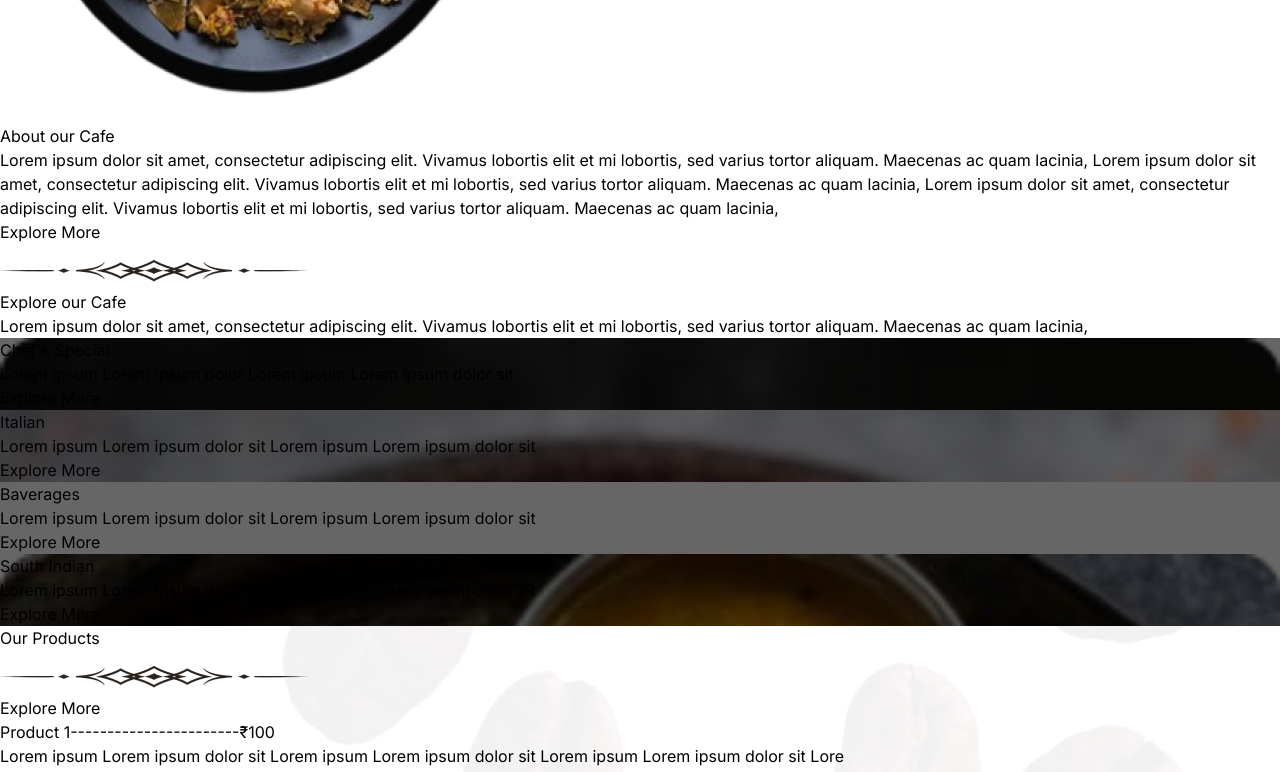
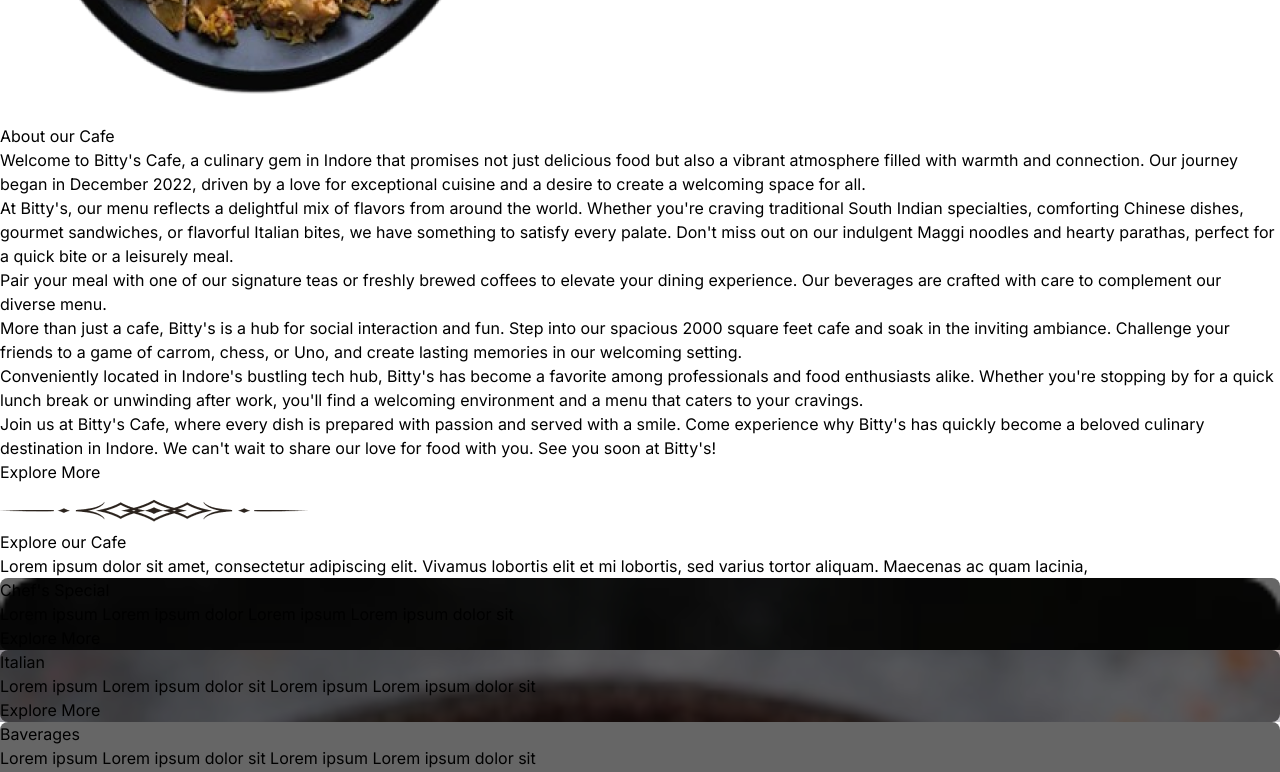
Before and after one commit to hiringtech124/bittys, a Next.js app: page / in a window 1280 px wide. Shown: the part 620-1392 px from the top of the page. Built offline with nearby package versions, Linux system fonts and the light colour scheme.

Commit message:
done about page

```diff
--- a/src/components/About/About.js
+++ b/src/components/About/About.js
@@ -3,24 +3,22 @@
 function About() {
     return (
         <>
-            <div className='h-full w-full flex justify-end max-md:justify-center pb-[166px] max-md:pb-[100px] max-md:pb-[50px]'>
+            <div className='h-full w-full flex justify-end max-lg:justify-center pb-[45px] max-md:pb-[100px] max-md:pb-[50px]'>
 
-                <div className=' w-[600px] max-lg:w-[500px] mr-[200px] max-xl:mr-[100px] max-xl:mr-[50px]  mt-[200px] max-md:mt-[100px] max-sm:mt-[50px] flex flex-col justify-between max-sm:mt-[0px]
+                <div className=' w-[600px] max-lg:w-[500px] mr-[200px] max-xl:mr-[200px] max-xl:mr-[100px]  mt-[20px] max-md:mt-[100px] max-sm:mt-[50px] flex flex-col justify-between max-sm:mt-[0px]
                      max-md:ml-[0px] max-md:mr-[0px] max-md:items-center '>
 
                     <h1 className='font-bold text-[70px] font-serif mb-[20px] max-lg:text-[60px] max-md:text-[50px] max-sm:text-[30px]'>About our Cafe</h1>
 
 
-                    <p className='w-[500px] max-sm:w-[300px] text-[15px] mb-[20px] max-md:text-[14px] max-sm:text-[10px] max-lg:text-[15px] max-sm:p-5'>Lorem ipsum dolor sit amet, consectetur adipiscing elit.
-                        Vivamus lobortis elit et mi lobortis, sed varius tortor aliquam.
-                        Maecenas ac quam lacinia,
-                        Lorem ipsum dolor sit amet, consectetur adipiscing elit.
-                        Vivamus lobortis elit et mi lobortis, sed varius tortor aliquam.
-                        Maecenas ac quam lacinia,
-                        Lorem ipsum dolor sit amet, consectetur adipiscing elit.
-                        Vivamus lobortis elit et mi lobortis, sed varius tortor aliquam.
-                        Maecenas ac quam lacinia,
-                    </p>
+                    <div className='w-[700px] max-md:w-[500px] max-sm:w-[300px] text-[15px] mb-[20px] max-md:text-[14px] max-sm:text-[10px] max-lg:text-[15px] max-sm:p-5'>
+                    <p className='mb-[10px]'> Welcome to Bitty&apos;s Cafe, a culinary gem in Indore that promises not just delicious food but also a vibrant atmosphere filled with warmth and connection. Our journey began in December 2022, driven by a love for exceptional cuisine and a desire to create a welcoming space for all.</p>
+                        <p className='mb-[10px]'> At Bitty&apos;s, our menu reflects a delightful mix of flavors from around the world. Whether you&apos;re craving traditional South Indian specialties, comforting Chinese dishes, gourmet sandwiches, or flavorful Italian bites, we have something to satisfy every palate. Don&apos;t miss out on our indulgent Maggi noodles and hearty parathas, perfect for a quick bite or a leisurely meal.</p>
+                        <p className='mb-[10px]'> Pair your meal with one of our signature teas or freshly brewed coffees to elevate your dining experience. Our beverages are crafted with care to complement our diverse menu.</p>
+                        <p className='mb-[10px]'> More than just a cafe, Bitty&apos;s is a hub for social interaction and fun. Step into our spacious 2000 square feet cafe and soak in the inviting ambiance. Challenge your friends to a game of carrom, chess, or Uno, and create lasting memories in our welcoming setting.</p>
+                        <p className='mb-[10px]'> Conveniently located in Indore&apos;s bustling tech hub, Bitty&apos;s has become a favorite among professionals and food enthusiasts alike. Whether you&apos;re stopping by for a quick lunch break or unwinding after work, you&apos;ll find a welcoming environment and a menu that caters to your cravings.</p>
+                        <p>Join us at Bitty&apos;s Cafe, where every dish is prepared with passion and served with a smile. Come experience why Bitty&apos;s has quickly become a beloved culinary destination in Indore. We can&apos;t wait to share our love for food with you. See you soon at Bitty&apos;s!</p>
+                    </div>
 
                     <button className='w-[155px] h-[70px] bg-[#5B422E] max-md:w-[130px] max-md:h-[60px] max-sm:w-[110px] max-sm:h-[55px] rounded-lg text-[#fff] text-[16px] max-sm:text-[12px]'>Explore More</button>
                 </div>
--- a/src/components/OurCafe/ExploreCafe.js
+++ b/src/components/OurCafe/ExploreCafe.js
@@ -23,28 +23,28 @@
         </div>
         <div className='flex justify-center max-lg:grid max-lg:grid-cols-3 max-lg:gap-4 max-md:grid-cols-2 max-md:gap-4 max-sm:grid-cols-1 max-sm:gap-4
         max-md:ml-[50px] max-sm:ml-[30px] max-lg:pb-[30px]'>
-          <div className=' chefS w-[310px] h-[400px] mr-[50px] flex items-center pt-[190px] max-lg:w-[250px] max-lg:h-[300px] max-lg:pt-[100px]' >
+          <div className=' chefS w-[310px] h-[400px] mr-[50px] rounded-lg flex items-center pt-[190px] max-lg:w-[250px] max-lg:h-[300px] max-lg:pt-[100px]' >
             <div className=' flex flex-col items-center'>
               <h1 className='font-serif font-bold text-[32px] pb-5 tracking-wide max-lg:text-[25px] text-[#fff]'>Chef&apos;s Special</h1>
               <p className='pb-5 pl-5 max-lg:text-[13px] text-[#fff]'>Lorem ipsum Lorem ipsum dolor Lorem ipsum Lorem ipsum dolor sit</p>
               <a className='text-[red] text-[20px] font-bold max-lg:text-[16px]'>Explore More</a>
             </div>
           </div>
-          <div className='italian w-[310px] h-[400px] mr-[50px] flex items-center pt-[190px] max-lg:w-[250px] max-lg:h-[300px] max-lg:pt-[100px]' >
+          <div className='italian w-[310px] h-[400px] mr-[50px] rounded-lg flex items-center pt-[190px] max-lg:w-[250px] max-lg:h-[300px] max-lg:pt-[100px]' >
             <div className='flex flex-col items-center'>
               <h1 className='font-serif font-bold text-[32px] pb-5 tracking-wide max-lg:text-[25px] text-[#fff]'>Italian</h1>
               <p className='pb-5 pl-5 max-lg:text-[13px] text-[#fff]'>Lorem ipsum Lorem ipsum dolor sit Lorem ipsum Lorem ipsum dolor sit</p>
               <a className='text-[red] text-[20px] font-bold max-lg:text-[16px]'>Explore More</a>
             </div>
           </div>
-          <div className=' baverage w-[310px] h-[400px] mr-[50px] flex items-center pt-[190px] max-lg:w-[250px] max-lg:h-[300px] max-lg:pt-[100px]' >
+          <div className=' baverage w-[310px] h-[400px] mr-[50px] rounded-lg flex items-center pt-[190px] max-lg:w-[250px] max-lg:h-[300px] max-lg:pt-[100px]' >
             <div className=' flex flex-col items-center'>
               <h1 className='font-serif font-bold text-[32px] pb-5 tracking-wide max-lg:text-[25px] text-[#fff]'>Baverages</h1>
               <p className='pb-5 pl-5 max-lg:text-[13px] text-[#fff]'>Lorem ipsum Lorem ipsum dolor sit Lorem ipsum Lorem ipsum dolor sit</p>
               <a className='text-[red] text-[20px] font-bold max-lg:text-[16px]'>Explore More</a>
             </div>
           </div>
-          <div className='sIndian w-[310px] h-[400px] flex items-center pt-[190px] max-lg:w-[250px] max-lg:h-[300px] max-lg:pt-[100px]'  >
+          <div className='sIndian w-[310px] h-[400px] flex items-center rounded-lg pt-[190px] max-lg:w-[250px] max-lg:h-[300px] max-lg:pt-[100px]'  >
             <div className=' flex flex-col items-center'>
               <h1 className='font-serif font-bold text-[32px] pb-5 tracking-wide max-lg:text-[25px] text-[#fff]'>South Indian</h1>
               <p className='pb-5 pl-5 max-lg:text-[13px] text-[#fff]'>Lorem ipsum Lorem ipsum dolor sit Lorem ipsum Lorem ipsum dolor sit</p>
--- a/src/components/OurCafe/css/explore.css
+++ b/src/components/OurCafe/css/explore.css
@@ -21,6 +21,7 @@
 .chefS::before, .italian::before, .baverage::before, .sIndian::before {
     content: "";
     position: absolute;
+    border-radius: 0.5rem;
     top: 0;
     width: 100%;
     height: 100%;
```
